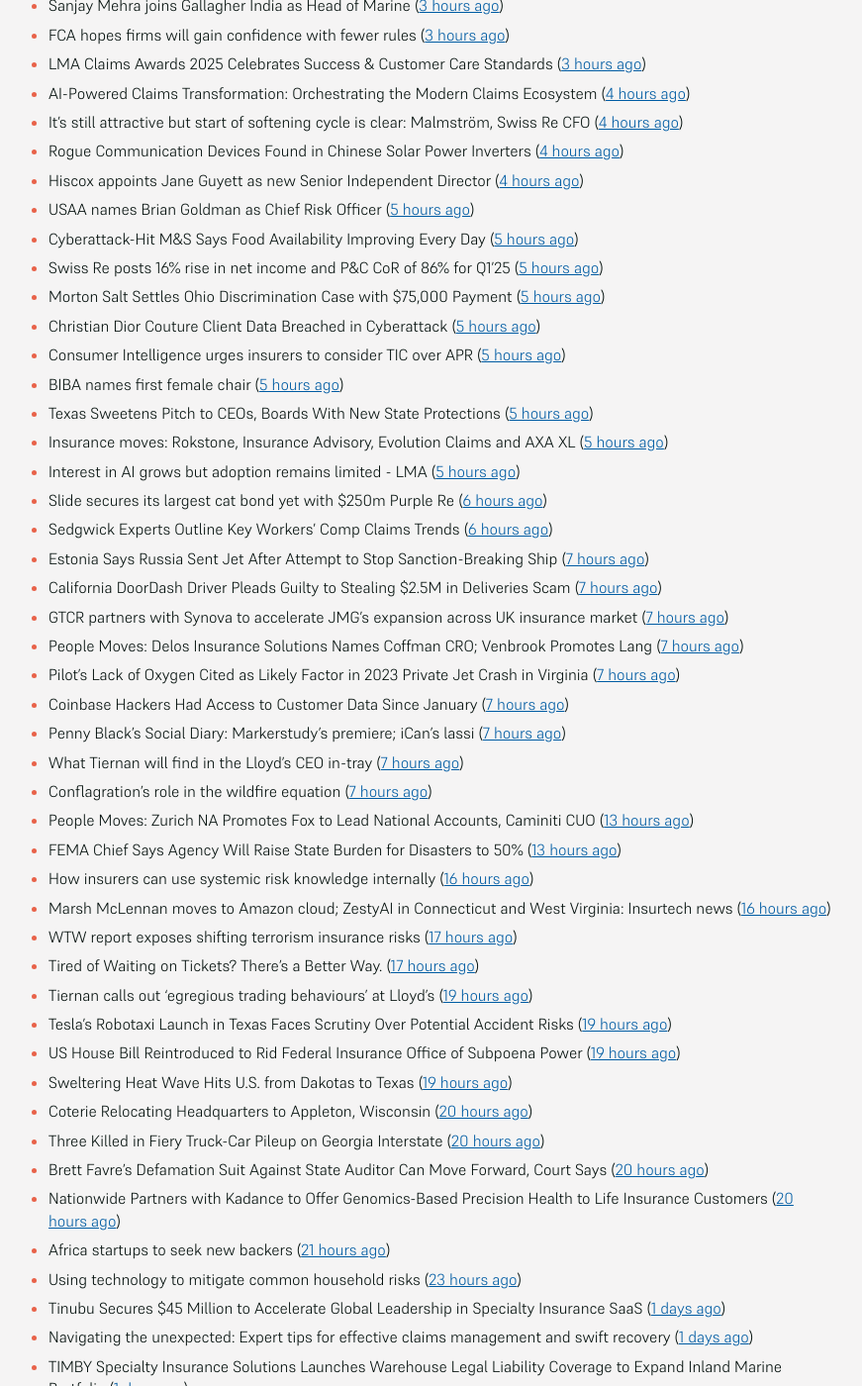
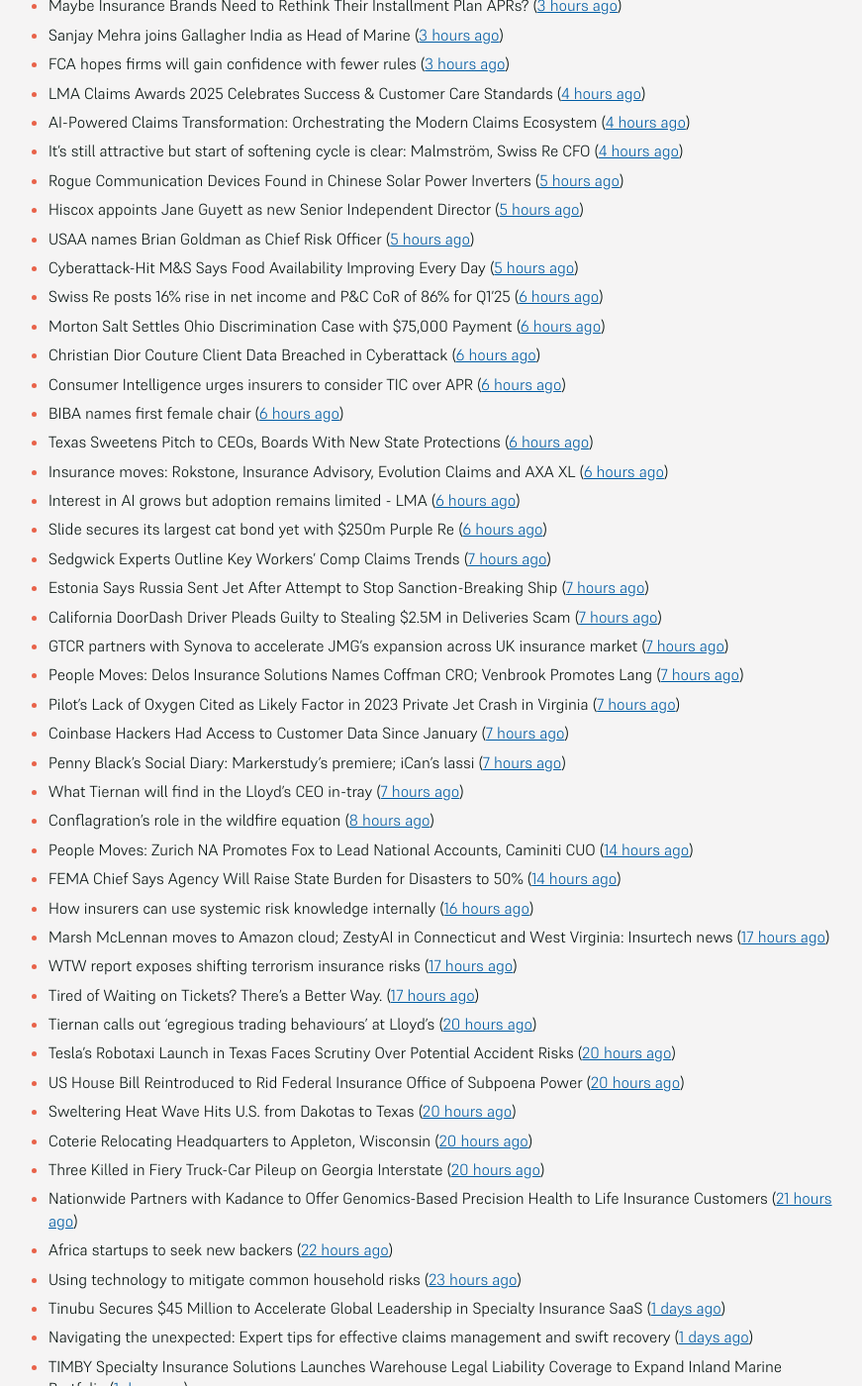
Before and after one commit to mat-0/feeds.thechels.uk, a Jekyll site: the page built from index.md, in a window 1280 px wide and 1400 px high, scrolled down 897 px. Shown: the whole window at 99% size, without its empty margins (215-1086 px from the left). Built offline with Jekyll 4.4.1, drawn with Linux system fonts in a browser that asks for light colours; some of the changed text lies outside the part shown.

Commit message:
New Feed

```diff
--- a/index.md
+++ b/index.md
@@ -8,17 +8,18 @@ description: Latest Updates
 [Get this as an RSS feed](/feed.rss)
 
 <!-- news_marker starts -->
-- Ex-FDNY Chief Gets 3 Years for Taking Bribes to Fast-Track Safety Inspections ([3 minutes ago](https://www.insurancejournal.com/news/east/2025/05/16/824030.htm))
-- Army Working to Fix Military and Traffic Controllers Communications at DC Airport ([11 minutes ago](https://www.insurancejournal.com/news/east/2025/05/16/824024.htm))
-- Marsh McLennan stockholders re-elect full slate of Board of Directors ([12 minutes ago](https://www.reinsurancene.ws/marsh-mclennan-stockholders-re-elect-full-slate-of-board-of-directors/))
-- The Concept of Cash Savings is Vanishing, Does The UK Have a Problem? ([16 minutes ago](https://insurance-edge.net/2025/05/16/the-concept-of-cash-savings-is-vanishing-does-the-uk-have-a-problem/))
-- Davis & Towle Acquires New Hampshire’s Tobey & Merrill Insurance ([25 minutes ago](https://www.insurancejournal.com/news/east/2025/05/16/824021.htm))
+- Boy Swept Away as Virginia and Maryland Hit With Heavy Rains and Flooding ([20 minutes ago](https://www.insurancejournal.com/news/east/2025/05/16/824034.htm))
+- Ex-FDNY Chief Gets 3 Years for Taking Bribes to Fast-Track Safety Inspections ([38 minutes ago](https://www.insurancejournal.com/news/east/2025/05/16/824030.htm))
+- Army Working to Fix Military and Traffic Controllers Communications at DC Airport ([47 minutes ago](https://www.insurancejournal.com/news/east/2025/05/16/824024.htm))
+- Marsh McLennan stockholders re-elect full slate of Board of Directors ([47 minutes ago](https://www.reinsurancene.ws/marsh-mclennan-stockholders-re-elect-full-slate-of-board-of-directors/))
+- The Concept of Cash Savings is Vanishing, Does The UK Have a Problem? ([51 minutes ago](https://insurance-edge.net/2025/05/16/the-concept-of-cash-savings-is-vanishing-does-the-uk-have-a-problem/))
+- Davis & Towle Acquires New Hampshire’s Tobey & Merrill Insurance ([1 hours ago](https://www.insurancejournal.com/news/east/2025/05/16/824021.htm))
 - McLarens aims for net zero by 2050 ([1 hours ago](https://www.postonline.co.uk/news/7957770/mclarens-aims-for-net-zero-by-2050))
 - Cyber threats and contract weaknesses dominate supply chain risk agenda in 2025: WTW ([1 hours ago](https://www.reinsurancene.ws/cyber-threats-and-contract-weaknesses-dominate-supply-chain-risk-agenda-in-2025-wtw/))
 - AI will have a greater role to play in claims despite initial hesitancy ([1 hours ago](https://www.postonline.co.uk/broker/7957769/ai-will-have-a-greater-role-to-play-in-claims-despite-initial-hesitancy))
 - Ardonagh’s rebrand; Google Cloud’s expansion; Insure Your Paws’ product ([1 hours ago](https://www.postonline.co.uk/news/7957764/ardonaghs-rebrand-google-clouds-expansion-insure-your-paws-product))
 - Maybe Landlord Insurance Needs a WFH Update? ([1 hours ago](https://insurance-edge.net/2025/05/16/maybe-landlord-insurance-needs-a-wfh-update/))
-- Deals: MRH Trowe Takes Over CRA ([1 hours ago](https://insurance-edge.net/2025/05/16/deals-mrh-trowe-takes-over-cra/))
+- Deals: MRH Trowe Takes Over CRA ([2 hours ago](https://insurance-edge.net/2025/05/16/deals-mrh-trowe-takes-over-cra/))
 - AXA Group CUO on navigating a polycrisis risk landscape ([2 hours ago](https://www.insurancebusinessmag.com/uk/news/breaking-news/axa-group-cuo-on-navigating-a-polycrisis-risk-landscape-535921.aspx))
 - Attracting new business to the London specialty market ([2 hours ago](https://www.insurancebusinessmag.com/uk/news/breaking-news/attracting-new-business-to-the-london-specialty-market-535974.aspx))
 - Climate proofing businesses as the summer season arrives ([2 hours ago](https://www.insurancebusinessmag.com/uk/news/catastrophe/climate-proofing-businesses-as-the-summer-season-arrives-535973.aspx))
@@ -27,27 +28,27 @@ description: Latest Updates
 - Guy Carpenter appoints Lukas Müller as Chairman MEA ([2 hours ago](https://www.reinsurancene.ws/guy-carpenter-appoints-lukas-muller-as-chairman-mea/))
 - LMA celebrates claims community achievements at 2025 awards night ([2 hours ago](https://www.insurancebusinessmag.com/uk/news/claims/lma-celebrates-claims-community-achievements-at-2025-awards-night-535970.aspx))
 - Yutree MD optimistic for the future of independent brokers ([2 hours ago](https://www.postonline.co.uk/news/7957767/yutree-md-optimistic-for-the-future-of-independent-brokers))
-- Swiss Re Profits Up Despite Losses from California Wildfires ([2 hours ago](https://www.insurancejournal.com/news/international/2025/05/16/824017.htm))
-- Maybe Insurance Brands Need to Rethink Their Installment Plan APRs? ([2 hours ago](https://insurance-edge.net/2025/05/16/maybe-insurance-brands-need-to-rethink-their-installment-plan-aprs/))
+- Swiss Re Profits Up Despite Losses from California Wildfires ([3 hours ago](https://www.insurancejournal.com/news/international/2025/05/16/824017.htm))
+- Maybe Insurance Brands Need to Rethink Their Installment Plan APRs? ([3 hours ago](https://insurance-edge.net/2025/05/16/maybe-insurance-brands-need-to-rethink-their-installment-plan-aprs/))
 - Sanjay Mehra joins Gallagher India as Head of Marine ([3 hours ago](https://www.reinsurancene.ws/sanjay-mehra-joins-gallagher-india-as-head-of-marine/))
 - FCA hopes firms will gain confidence with fewer rules ([3 hours ago](https://www.postonline.co.uk/news/7957766/fca-hopes-firms-will-gain-confidence-with-fewer-rules))
-- LMA Claims Awards 2025 Celebrates Success & Customer Care Standards ([3 hours ago](https://insurance-edge.net/2025/05/16/lma-claims-awards-2025-celebrates-success-customer-care-standards/))
+- LMA Claims Awards 2025 Celebrates Success & Customer Care Standards ([4 hours ago](https://insurance-edge.net/2025/05/16/lma-claims-awards-2025-celebrates-success-customer-care-standards/))
 - AI-Powered Claims Transformation: Orchestrating the Modern Claims Ecosystem ([4 hours ago](https://insurance-edge.net/2025/05/16/ai-powered-claims-transformation-orchestrating-the-modern-claims-ecosystem/))
 - It’s still attractive but start of softening cycle is clear: Malmström, Swiss Re CFO ([4 hours ago](https://www.reinsurancene.ws/its-still-attractive-but-start-of-softening-cycle-is-clear-malmstrom-swiss-re-cfo/))
-- Rogue Communication Devices Found in Chinese Solar Power Inverters ([4 hours ago](https://www.insurancejournal.com/news/international/2025/05/16/824006.htm))
-- Hiscox appoints Jane Guyett as new Senior Independent Director ([4 hours ago](https://www.reinsurancene.ws/hiscox-appoints-jane-guyett-as-new-senior-independent-director/))
+- Rogue Communication Devices Found in Chinese Solar Power Inverters ([5 hours ago](https://www.insurancejournal.com/news/international/2025/05/16/824006.htm))
+- Hiscox appoints Jane Guyett as new Senior Independent Director ([5 hours ago](https://www.reinsurancene.ws/hiscox-appoints-jane-guyett-as-new-senior-independent-director/))
 - USAA names Brian Goldman as Chief Risk Officer ([5 hours ago](https://www.reinsurancene.ws/usaa-names-brian-goldman-as-chief-risk-officer/))
 - Cyberattack-Hit M&S Says Food Availability Improving Every Day ([5 hours ago](https://www.insurancejournal.com/news/international/2025/05/16/824002.htm))
-- Swiss Re posts 16% rise in net income and P&C CoR of 86% for Q1’25 ([5 hours ago](https://www.reinsurancene.ws/swiss-re-posts-16-rise-in-net-income-and-pc-cor-of-86-for-q125/))
-- Morton Salt Settles Ohio Discrimination Case with $75,000 Payment ([5 hours ago](https://www.insurancejournal.com/news/midwest/2025/05/16/823999.htm))
-- Christian Dior Couture Client Data Breached in Cyberattack ([5 hours ago](https://www.insurancejournal.com/news/national/2025/05/16/823975.htm))
-- Consumer Intelligence urges insurers to consider TIC over APR ([5 hours ago](https://www.insurancebusinessmag.com/uk/news/auto-motor/consumer-intelligence-urges-insurers-to-consider-tic-over-apr-535940.aspx))
-- BIBA names first female chair ([5 hours ago](https://www.insurancebusinessmag.com/uk/news/breaking-news/biba-names-first-female-chair-535939.aspx))
-- Texas Sweetens Pitch to CEOs, Boards With New State Protections ([5 hours ago](https://www.insurancejournal.com/news/southcentral/2025/05/16/823995.htm))
-- Insurance moves: Rokstone, Insurance Advisory, Evolution Claims and AXA XL ([5 hours ago](https://www.insurancebusinessmag.com/uk/news/breaking-news/insurance-moves-rokstone-insurance-advisory-evolution-claims-and-axa-xl-535937.aspx))
-- Interest in AI grows but adoption remains limited - LMA ([5 hours ago](https://www.insurancebusinessmag.com/uk/news/technology/interest-in-ai-grows-but-adoption-remains-limited--lma-535936.aspx))
+- Swiss Re posts 16% rise in net income and P&C CoR of 86% for Q1’25 ([6 hours ago](https://www.reinsurancene.ws/swiss-re-posts-16-rise-in-net-income-and-pc-cor-of-86-for-q125/))
+- Morton Salt Settles Ohio Discrimination Case with $75,000 Payment ([6 hours ago](https://www.insurancejournal.com/news/midwest/2025/05/16/823999.htm))
+- Christian Dior Couture Client Data Breached in Cyberattack ([6 hours ago](https://www.insurancejournal.com/news/national/2025/05/16/823975.htm))
+- Consumer Intelligence urges insurers to consider TIC over APR ([6 hours ago](https://www.insurancebusinessmag.com/uk/news/auto-motor/consumer-intelligence-urges-insurers-to-consider-tic-over-apr-535940.aspx))
+- BIBA names first female chair ([6 hours ago](https://www.insurancebusinessmag.com/uk/news/breaking-news/biba-names-first-female-chair-535939.aspx))
+- Texas Sweetens Pitch to CEOs, Boards With New State Protections ([6 hours ago](https://www.insurancejournal.com/news/southcentral/2025/05/16/823995.htm))
+- Insurance moves: Rokstone, Insurance Advisory, Evolution Claims and AXA XL ([6 hours ago](https://www.insurancebusinessmag.com/uk/news/breaking-news/insurance-moves-rokstone-insurance-advisory-evolution-claims-and-axa-xl-535937.aspx))
+- Interest in AI grows but adoption remains limited - LMA ([6 hours ago](https://www.insurancebusinessmag.com/uk/news/technology/interest-in-ai-grows-but-adoption-remains-limited--lma-535936.aspx))
 - Slide secures its largest cat bond yet with $250m Purple Re ([6 hours ago](https://www.reinsurancene.ws/slide-secures-its-largest-cat-bond-yet-with-250m-purple-re/))
-- Sedgwick Experts Outline Key Workers’ Comp Claims Trends ([6 hours ago](https://www.insurancejournal.com/news/national/2025/05/16/823936.htm))
+- Sedgwick Experts Outline Key Workers’ Comp Claims Trends ([7 hours ago](https://www.insurancejournal.com/news/national/2025/05/16/823936.htm))
 - Estonia Says Russia Sent Jet After Attempt to Stop Sanction-Breaking Ship ([7 hours ago](https://www.insurancejournal.com/news/international/2025/05/16/823959.htm))
 - California DoorDash Driver Pleads Guilty to Stealing $2.5M in Deliveries Scam ([7 hours ago](https://www.insurancejournal.com/news/west/2025/05/16/823989.htm))
 - GTCR partners with Synova to accelerate JMG’s expansion across UK insurance market ([7 hours ago](https://www.reinsurancene.ws/gtcr-partners-with-synova-to-accelerate-jmgs-expansion-across-uk-insurance-market/))
@@ -56,22 +57,21 @@ description: Latest Updates
 - Coinbase Hackers Had Access to Customer Data Since January ([7 hours ago](https://www.insurancejournal.com/news/national/2025/05/16/823970.htm))
 - Penny Black’s Social Diary: Markerstudy’s premiere; iCan’s lassi ([7 hours ago](https://www.postonline.co.uk/people/7957568/penny-blacks-social-diary-markerstudys-premiere-icans-lassi))
 - What Tiernan will find in the Lloyd's CEO in-tray ([7 hours ago](https://www.postonline.co.uk/lloydslondon/7957720/what-tiernan-will-find-in-the-lloyds-ceo-in-tray))
-- Conflagration’s role in the wildfire equation ([7 hours ago](https://www.insurancejournal.com/blogs/cotality/2025/05/16/823947.htm))
-- People Moves: Zurich NA Promotes Fox to Lead National Accounts, Caminiti CUO ([13 hours ago](https://www.insurancejournal.com/news/national/2025/05/15/823985.htm))
-- FEMA Chief Says Agency Will Raise State Burden for Disasters to 50% ([13 hours ago](https://www.insurancejournal.com/news/national/2025/05/15/823980.htm))
+- Conflagration’s role in the wildfire equation ([8 hours ago](https://www.insurancejournal.com/blogs/cotality/2025/05/16/823947.htm))
+- People Moves: Zurich NA Promotes Fox to Lead National Accounts, Caminiti CUO ([14 hours ago](https://www.insurancejournal.com/news/national/2025/05/15/823985.htm))
+- FEMA Chief Says Agency Will Raise State Burden for Disasters to 50% ([14 hours ago](https://www.insurancejournal.com/news/national/2025/05/15/823980.htm))
 - How insurers can use systemic risk knowledge internally ([16 hours ago](https://www.dig-in.com/opinion/how-insurers-can-use-systemic-risk-knowledge-internally))
-- Marsh McLennan moves to Amazon cloud; ZestyAI in Connecticut and West Virginia: Insurtech news ([16 hours ago](https://www.dig-in.com/news/marsh-mclennan-to-amazon-cloud-zestyai-and-insurtech-news))
+- Marsh McLennan moves to Amazon cloud; ZestyAI in Connecticut and West Virginia: Insurtech news ([17 hours ago](https://www.dig-in.com/news/marsh-mclennan-to-amazon-cloud-zestyai-and-insurtech-news))
 - WTW report exposes shifting terrorism insurance risks ([17 hours ago](https://www.insurancebusinessmag.com/uk/news/breaking-news/wtw-report-exposes-shifting-terrorism-insurance-risks-535909.aspx))
 - Tired of Waiting on Tickets? There’s a Better Way. ([17 hours ago](https://www.insurancejournal.com/blogs/expert-insured/2025/05/15/823954.htm))
-- Tiernan calls out ‘egregious trading behaviours’ at Lloyd’s ([19 hours ago](https://www.postonline.co.uk/lloydslondon/7957765/tiernan-calls-out-egregious-trading-behaviours-at-lloyds))
-- Tesla’s Robotaxi Launch in Texas Faces Scrutiny Over Potential Accident Risks ([19 hours ago](https://www.insurancejournal.com/news/southcentral/2025/05/15/823930.htm))
-- US House Bill Reintroduced to Rid Federal Insurance Office of Subpoena Power ([19 hours ago](https://www.insurancejournal.com/news/national/2025/05/15/823897.htm))
-- Sweltering Heat Wave Hits U.S. from Dakotas to Texas ([19 hours ago](https://www.insurancejournal.com/news/southcentral/2025/05/15/823927.htm))
+- Tiernan calls out ‘egregious trading behaviours’ at Lloyd’s ([20 hours ago](https://www.postonline.co.uk/lloydslondon/7957765/tiernan-calls-out-egregious-trading-behaviours-at-lloyds))
+- Tesla’s Robotaxi Launch in Texas Faces Scrutiny Over Potential Accident Risks ([20 hours ago](https://www.insurancejournal.com/news/southcentral/2025/05/15/823930.htm))
+- US House Bill Reintroduced to Rid Federal Insurance Office of Subpoena Power ([20 hours ago](https://www.insurancejournal.com/news/national/2025/05/15/823897.htm))
+- Sweltering Heat Wave Hits U.S. from Dakotas to Texas ([20 hours ago](https://www.insurancejournal.com/news/southcentral/2025/05/15/823927.htm))
 - Coterie Relocating Headquarters to Appleton, Wisconsin ([20 hours ago](https://www.insurancejournal.com/news/midwest/2025/05/15/823924.htm))
 - Three Killed in Fiery Truck-Car Pileup on Georgia Interstate ([20 hours ago](https://www.insurancejournal.com/news/southeast/2025/05/15/823917.htm))
-- Brett Favre’s Defamation Suit Against State Auditor Can Move Forward, Court Says ([20 hours ago](https://www.insurancejournal.com/news/southeast/2025/05/15/823911.htm))
-- Nationwide Partners with Kadance to Offer Genomics-Based Precision Health to Life Insurance Customers ([20 hours ago](https://www.insurtechinsights.com/nationwide-partners-with-kadance-to-offer-genomics-based-precision-health-to-life-insurance-customers/))
-- Africa startups to seek new backers ([21 hours ago](https://www.dig-in.com/articles/africa-startups-to-seek-new-backers))
+- Nationwide Partners with Kadance to Offer Genomics-Based Precision Health to Life Insurance Customers ([21 hours ago](https://www.insurtechinsights.com/nationwide-partners-with-kadance-to-offer-genomics-based-precision-health-to-life-insurance-customers/))
+- Africa startups to seek new backers ([22 hours ago](https://www.dig-in.com/articles/africa-startups-to-seek-new-backers))
 - Using technology to mitigate common household risks ([23 hours ago](https://www.dig-in.com/podcast/using-technology-to-mitigate-common-household-risks))
 - Tinubu Secures $45 Million to Accelerate Global Leadership in Specialty Insurance SaaS ([1 days ago](https://www.insurtechinsights.com/tinubu-secures-45-million-to-accelerate-global-leadership-in-specialty-insurance-saas/))
 - Navigating the unexpected: Expert tips for effective claims management and swift recovery ([1 days ago](https://www.insurancebusinessmag.com/uk/news/property-insurance/navigating-the-unexpected-expert-tips-for-effective-claims-management-and-swift-recovery-535498.aspx))
```
Also changed, not shown: other parts of index.md (+2 -2 lines).
